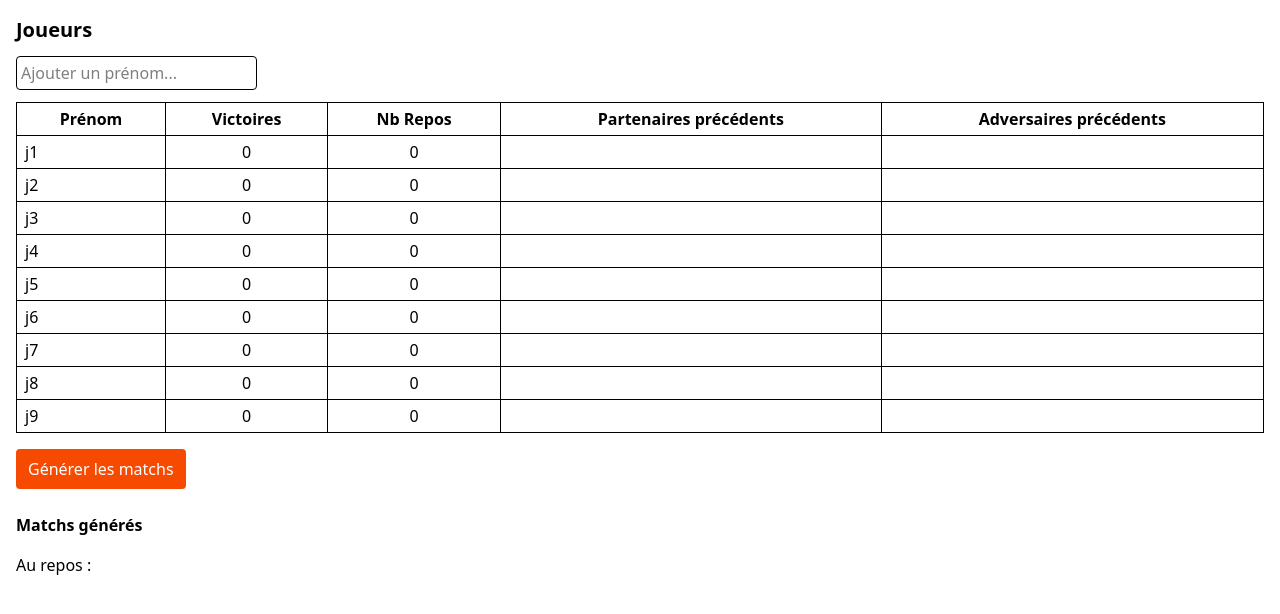
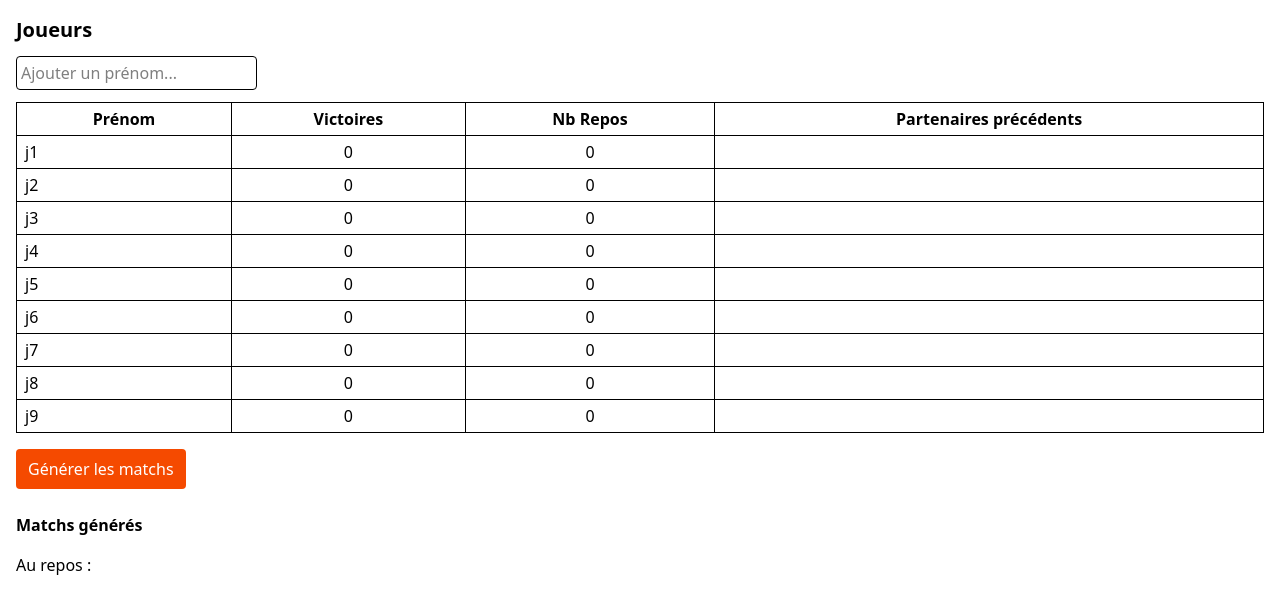
Before and after one commit to Arthurin/TournamentSimulatorReact, a React (Vite) app: page /v2 in a window 1280 px wide. Shown: the top 614 px of the page. Built offline with nearby package versions, Linux system fonts and the light colour scheme.

Commit message:
suppression des adversaires précédents

```diff
--- a/src/components/BadmintonMatchmaker.jsx
+++ b/src/components/BadmintonMatchmaker.jsx
@@ -48,7 +48,6 @@ export default function BadmintonMatchmaker() {
       name: playerName,
       wins: 0,
       pastPartners: new Set(),
-      pastOpponents: new Set(),
       lastRest: false,
     };
     return newPlayer;
@@ -254,7 +253,6 @@ export default function BadmintonMatchmaker() {
             <th className="border px-2 py-1">Victoires</th>
             <th className="border px-2 py-1">Nb Repos</th>
             <th className="border px-2 py-1">Partenaires précédents</th>
-            <th className="border px-2 py-1">Adversaires précédents</th>
             {admin && <th className="border px-2 py-1">Actions</th>}
           </tr>
         </thead>
@@ -290,12 +288,6 @@ export default function BadmintonMatchmaker() {
               <td className="border px-2 py-1 text-center">
                 {[...player.pastPartners]
                   .map((partnerId) => getName(players, partnerId))
-                  .join(" ; ")}
-              </td>
-
-              <td className="border px-2 py-1 text-center">
-                {[...player.pastOpponents]
-                  .map((oppId) => getName(players, oppId))
                   .join(" ; ")}
               </td>
 
```
